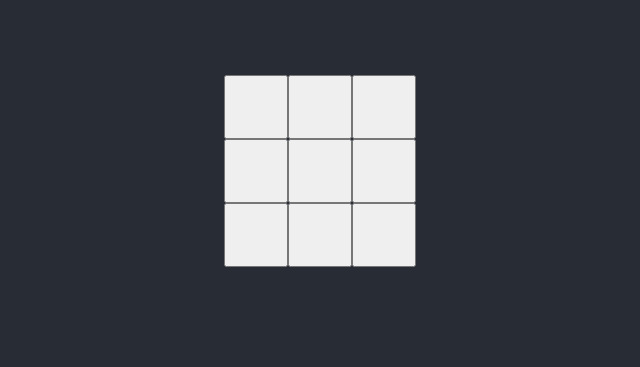
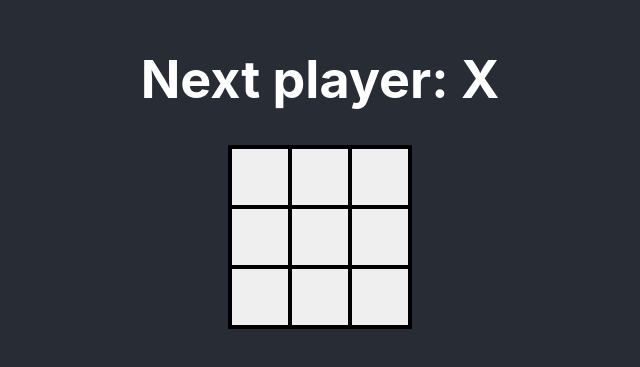
Before and after one commit to 2ITB-Dromtorp/Skoleoppgaver_Kristoffer_2023_2024, a React (Create React App) app in the folder react_intro/react_intro/: page / in a window 1280 px wide. Shown: the part 229-596 px from the top of the page, without its empty margins (320-960 px from the left). Built offline with nearby package versions, Linux system fonts and the light colour scheme.

Commit message:
finished tik tak toe

```diff
--- a/react_intro/react_intro/src/App.css
+++ b/react_intro/react_intro/src/App.css
@@ -38,8 +38,20 @@
   }
 }
 
+.Tiktaktok {
+  background-color: #000000;
+  border: solid black 2px;
+}
+
+.board-row {
+  display: flex;
+
+}
+
 .square {
-  padding: 30px;
+  border: solid black 2px;
   text-align: center;
-  font-size: x-large;
+  font-size: 30px;
+  height: 60px;
+  width: 60px;
 }
--- a/react_intro/react_intro/src/App.js
+++ b/react_intro/react_intro/src/App.js
@@ -1,8 +1,6 @@
-//import { StrictMode } from 'react';
-//import { createRoot } from 'react-dom/client';
+
 import { useState } from 'react';
 import './App.css';
-
 
 function Square({ value, onSquareClick }) {
 
@@ -29,10 +27,22 @@ function App() {
     setXIsNext(!xIsNext);
   }
 
+  const winner = calculateWinner(squares);
+  let status;
+  if (winner) {
+    status = 'Winner: ' + winner;
+  } else {
+    status = 'Next player: ' + (xIsNext ? 'X' : 'O');
+  }
+
   return (
     <div className="App">
       <header className='App-header'>
-        <>
+
+        <h1>{status}</h1>
+
+        <div className='Tiktaktok'>
+
           <div className="board-row">
             <Square value={squares[0]} onSquareClick={() => handleClick(0)} />
             <Square value={squares[1]} onSquareClick={() => handleClick(1)} />
@@ -48,7 +58,7 @@ function App() {
             <Square value={squares[7]} onSquareClick={() => handleClick(7)} />
             <Square value={squares[8]} onSquareClick={() => handleClick(8)} />
           </div>
-        </>
+        </div>
 
 
       </header>
```
